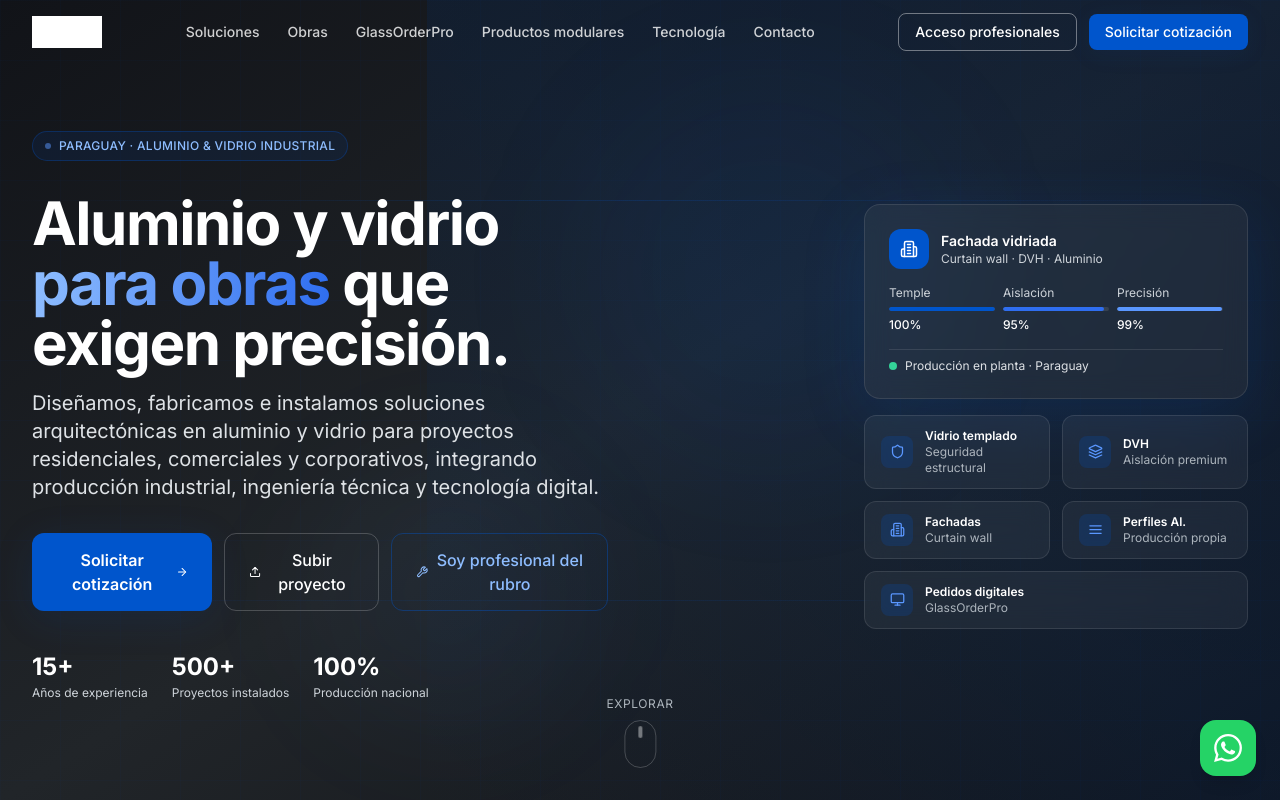
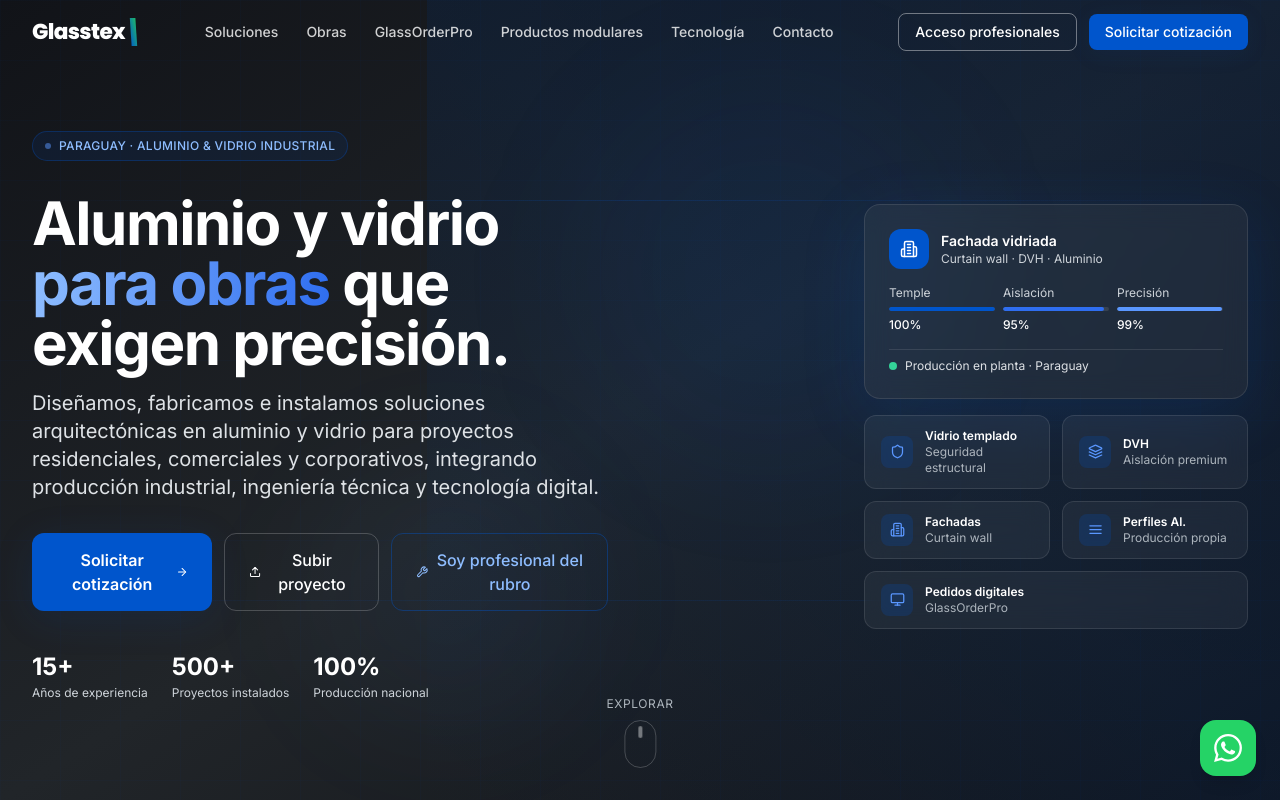
Before and after one commit to mathiasromanderbas-debug/glasstex-web, a Next.js app: page / in a window 1280 px wide. Shown: the top 800 px of the page. Built offline with nearby package versions, Linux system fonts and the light colour scheme.

Commit message:
fix: logo SVG propio sin fondo blanco - header y footer

```diff
--- a/src/components/Footer.tsx
+++ b/src/components/Footer.tsx
@@ -1,6 +1,7 @@
 'use client'
 
 import { Mail, MapPin, Instagram, Linkedin, ExternalLink } from 'lucide-react'
+import GlasstexLogo from './GlasstexLogo'
 
 const WHATSAPP_NUMBER = process.env.NEXT_PUBLIC_WHATSAPP_NUMBER || '595983471820'
 const WHATSAPP_DEFAULT = `https://wa.me/${WHATSAPP_NUMBER}?text=Hola%20Glasstex%2C%20quiero%20obtener%20m%C3%A1s%20informaci%C3%B3n.`
@@ -31,12 +32,8 @@ export default function Footer() {
 
           {/* Column 1: Brand */}
           <div className="lg:col-span-1">
-            <div className="flex items-center mb-5">
-              <img
-                src="/logo-glasstex.svg"
-                alt="Glasstex"
-                className="h-8 w-auto brightness-0 invert"
-              />
+            <div className="mb-5">
+              <GlasstexLogo variant="dark" height={28} />
             </div>
             <p className="text-graphite-400 text-sm leading-relaxed mb-6">
               Soluciones integrales en aluminio y vidrio para obras residenciales, comerciales y corporativas. Paraguay.
--- /dev/null
+++ b/src/components/GlasstexLogo.tsx
@@ -0,0 +1,61 @@
+'use client'
+
+import { useId } from 'react'
+
+interface Props {
+  /** 'light' = texto oscuro (para fondos blancos) | 'dark' = texto blanco (para fondos oscuros) */
+  variant?: 'light' | 'dark'
+  className?: string
+  height?: number
+}
+
+export default function GlasstexLogo({ variant = 'light', className = '', height = 32 }: Props) {
+  const id = useId().replace(/:/g, '')
+  const textColor = variant === 'dark' ? '#ffffff' : '#111111'
+  const fontSize = height * 0.72
+
+  return (
+    <div
+      className={`flex items-center ${className}`}
+      style={{ height: `${height}px`, lineHeight: 1 }}
+    >
+      {/* Wordmark */}
+      <span
+        style={{
+          fontFamily: "'Poppins', 'Inter', system-ui, sans-serif",
+          fontWeight: 800,
+          fontSize: `${fontSize}px`,
+          color: textColor,
+          letterSpacing: '-0.03em',
+          lineHeight: 1,
+          userSelect: 'none',
+        }}
+      >
+        Glasstex
+      </span>
+
+      {/* Slash mark con gradiente azul → verde */}
+      <svg
+        width={Math.round(height * 0.44)}
+        height={height}
+        viewBox="0 0 14 32"
+        fill="none"
+        xmlns="http://www.w3.org/2000/svg"
+        style={{ marginLeft: '2px', flexShrink: 0 }}
+        aria-hidden="true"
+      >
+        <defs>
+          <linearGradient id={`sg-${id}`} x1="0%" y1="100%" x2="100%" y2="0%">
+            <stop offset="0%" stopColor="#0055CC" />
+            <stop offset="100%" stopColor="#22C55E" />
+          </linearGradient>
+        </defs>
+        <polygon
+          points="3,1 9,1 11,31 5,31"
+          fill={`url(#sg-${id})`}
+          rx="1"
+        />
+      </svg>
+    </div>
+  )
+}
--- a/src/components/Header.tsx
+++ b/src/components/Header.tsx
@@ -2,6 +2,7 @@
 
 import { useState, useEffect } from 'react'
 import { Menu, X, ChevronDown } from 'lucide-react'
+import GlasstexLogo from './GlasstexLogo'
 
 const navLinks = [
   { label: 'Soluciones', href: '#soluciones' },
@@ -50,13 +51,9 @@ export default function Header() {
               className="flex items-center group"
               onClick={(e) => { e.preventDefault(); window.scrollTo({ top: 0, behavior: 'smooth' }) }}
             >
-              {/* Logo blanco para hero oscuro, logo negro para header scrolled */}
-              <img
-                src="/logo-glasstex.svg"
-                alt="Glasstex"
-                className={`h-8 w-auto transition-all duration-300 ${
-                  isScrolled ? 'brightness-0' : 'brightness-0 invert'
-                }`}
+              <GlasstexLogo
+                variant={isScrolled ? 'light' : 'dark'}
+                height={30}
               />
             </a>
 
```
